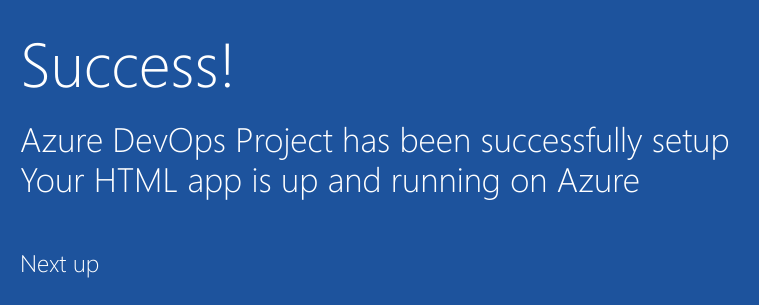
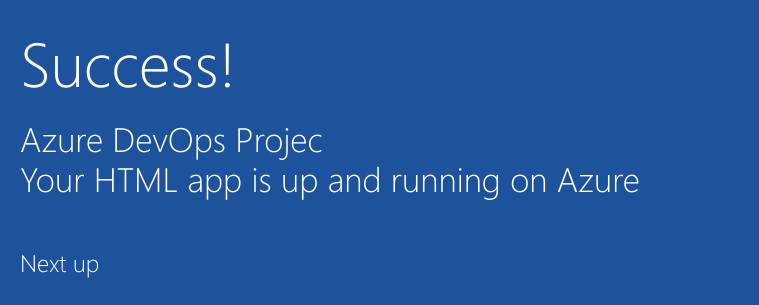
Before and after one commit to TejasDesai007/DevOpsPrac2, a plain HTML site: page index.html in a window 1280 px wide. Shown: the part 352-657 px from the top of the page, 205-964 px from the left. Drawn offline with Linux system fonts and the light colour scheme.

Commit message:
Commited

```diff
--- a/index.html
+++ b/index.html
@@ -19,7 +19,7 @@
         </div>
             <div class="content-body">
                 <div class="success-text">Success!</div>
-                <div class="description line-1"> Azure DevOps Project has been successfully setup</div>
+                <div class="description line-1"> Azure DevOps Projec</div>
                 <div class="description line-2"> Your HTML app is up and running on Azure</div>
                 <div class="next-steps-container">
                     <div class="next-steps-header">Next up</div>
```
